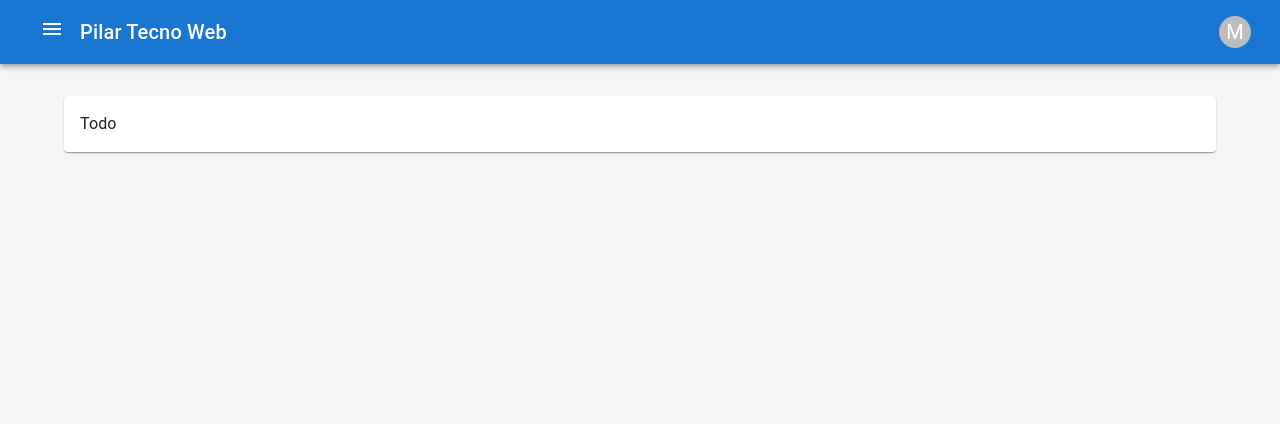
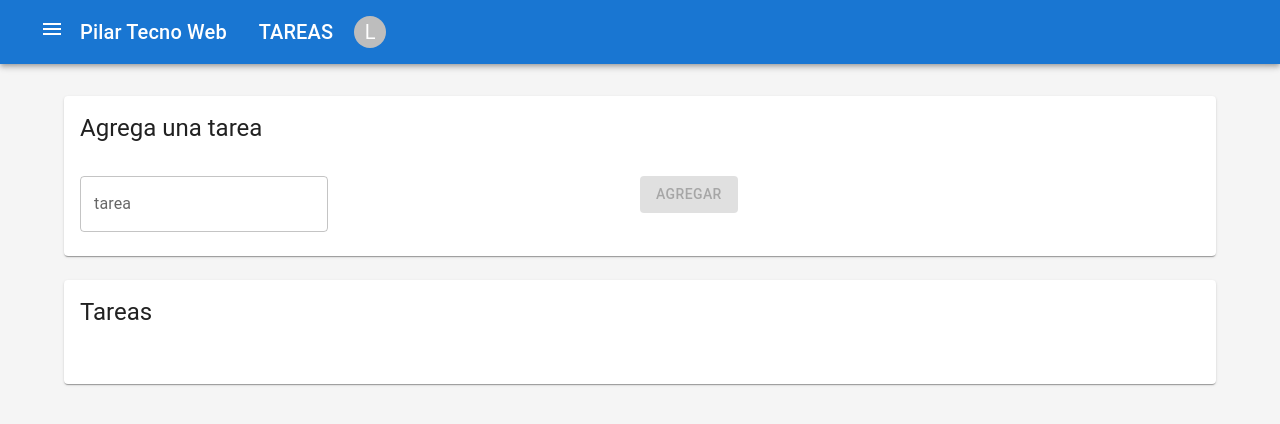
Before and after one commit to LautaroFS/React-Pilar-Tecno, a React (Create React App) app: page /todo in a window 1280 px wide. Shown: the top 424 px of the page. Built offline with nearby package versions, Linux system fonts and the light colour scheme.

Commit message:
Primera parte Tp2

```diff
--- a/package.json
+++ b/package.json
@@ -13,8 +13,11 @@
     "@testing-library/user-event": "^13.5.0",
     "react": "^18.2.0",
     "react-dom": "^18.2.0",
+    "react-redux": "^8.0.4",
     "react-router-dom": "^6.3.0",
     "react-scripts": "5.0.1",
+    "redux": "^4.2.0",
+    "uuidv4": "^6.2.13",
     "web-vitals": "^2.1.4"
   },
   "scripts": {
--- a/src/pages/FetchList/FetchList.js
+++ b/src/pages/FetchList/FetchList.js
@@ -1,7 +1,17 @@
-import React from 'react';
+import React, { useEffect } from 'react';
 import { Grid, Paper, Box } from '@mui/material';
+import { useSelector, useDispatch } from 'react-redux';
+import { appSelector, appActions } from '../../redux/appRedux';
+
 
 const FetchList = () => {
+
+	const dispatch = useDispatch()
+
+	useEffect(()=>{
+		dispatch(appActions.setPageTitle("LISTAS"))
+	},[])
+
 	return (
 		<Grid container spacing={3}>
 			<Grid item xs={12}>
--- a/src/pages/dashboard/Dashboard.js
+++ b/src/pages/dashboard/Dashboard.js
@@ -1,8 +1,17 @@
-import React from 'react';
+import React, {useEffect} from 'react';
 import { Grid, Paper, Box } from '@mui/material';
 import Card from '../Card/Card.js'
+import { useSelector, useDispatch } from 'react-redux';
+import { appSelector, appActions } from '../../redux/appRedux';
 
 const Dashboard = () => {
+
+	const dispatch = useDispatch()
+
+	useEffect(()=>{
+		dispatch(appActions.setPageTitle("TABLERO"))
+	},[])
+
 	return (
 		<Grid container spacing={3}>
 			<Grid item xs={12}>
--- a/src/pages/layouts/DashboardLayout.js
+++ b/src/pages/layouts/DashboardLayout.js
@@ -1,5 +1,5 @@
 import React, { useEffect, useRef, useState } from 'react';
-import { Outlet, useLocation, useNavigate, Link as RouterLink} from 'react-router-dom';
+import { Outlet, useLocation, useNavigate, Link as RouterLink } from 'react-router-dom';
 import {
 	AppBar,
 	Toolbar,
@@ -17,11 +17,15 @@
 	Collapse,
 	Popover,
 	MenuItem as MenuItemMui,
+	Divider,
+	Stack,
 } from '@mui/material';
 import MenuIcon from "@mui/icons-material/Menu"
 import { drawerMenu, popMenu } from '../../constants/menu'
 import ExpandMoreIcon from '@mui/icons-material/ExpandMore'
 import ChevronRightIcon from '@mui/icons-material/ChevronRight'
+import { useSelector, useDispatch } from 'react-redux';
+import { appSelector, appActions } from '../../redux/appRedux';
 
 const drawerWidth = 280
 
@@ -147,7 +151,7 @@
 				onClick={() => setOpen(true)}
 				ref={menuRef}
 			>
-				<Avatar sx={{ width: 32, height: 32 }}>M</Avatar>
+				<Avatar sx={{ width: 32, height: 32 }}>L</Avatar>
 			</IconButton>
 			<MenuPopover open={open} onClose={() => setOpen(false)}
 				anchorEl={menuRef.current} sx={{
@@ -168,7 +172,11 @@
 }
 
 const DashboardLayoutt = () => {
+
 	const [open, setOpen] = useState(false)
+	const dispatch = useDispatch()
+	const pageTitle = useSelector(appSelector.pageTitle)
+
 	return (
 		<Box sx={{ display: 'flex' }}>
 			<AppBar position="absolute">
@@ -180,6 +188,7 @@
 					<Box px={2} sx={{ corsor: 'pointer' }} >
 						<MenuIcon sx={{ color: 'white' }} onClick={() => setOpen(true)} />
 					</Box>
+					<Stack direction="row" spacing={2} >
 						<Typography
 							component="h1"
 							variant="h6"
@@ -189,7 +198,18 @@
 						>
 							Pilar Tecno Web
 						</Typography>
-					<PopMenu/>
+						<Divider orientacion="vertical" variant="middle" flexItem sx={{ color: "white" }} />
+						<Typography
+							component="h1"
+							variant="h6"
+							color="inherit"
+							noWrap
+							sx={{ flexGrow: 1 }}
+						>
+							{pageTitle}
+						</Typography>
+					</Stack>
+					<PopMenu />
 				</Toolbar>
 			</AppBar>
 			<SideMenu open={open} onClose={() => setOpen(false)} />
--- a/src/pages/todo/Todo.js
+++ b/src/pages/todo/Todo.js
@@ -1,13 +1,81 @@
-import React from 'react';
-import { Grid, Paper, Box } from '@mui/material';
+import React, { useState, useEffect } from 'react';
+import { Grid, Paper, Box, Card, CardHeader, CardContent, Stack, TextField, Button, Typography, Checkbox } from '@mui/material';
+import { useSelector, useDispatch } from "react-redux";
+import { appSelector, appActions } from "../../redux/appRedux";
+import { v4 as uuid } from 'uuid';
 
 const Todo = () => {
+
+	const dispatch = useDispatch()
+	const todo = useSelector(appSelector.todo)
+	const [text, setText] = useState(null)
+
+	useEffect(()=>{
+		dispatch(appActions.setPageTitle("TAREAS"))
+	},[])
+
+	const addTask = async () => {
+		dispatch(appActions.addTodo({ text: text, id: uuid() }))
+		await setText(prev => '')
+	}
+
+	const handleChange = (e) => {
+		setText(e.target.value)
+	}
+
+	const handleChecked = (e, id) => {
+		dispatch(appActions.setCompletedTodo({ id, completed: e.target.checked }))
+	}
+
+	const delTask = async (id) => {
+		dispatch(appActions.deleteTodo(id))
+	}
+
 	return (
 		<Grid container spacing={3}>
-			<Grid item xs={12}>
-				<Paper sx={{ p: 2 }}>
-					<Box>Todo</Box>
-				</Paper>
+			<Grid item md={12} xs={12}>
+				<Card>
+					<CardHeader title="Agrega una tarea" />
+					<CardContent>
+						<Grid container >
+							<Grid item md={6}>
+								<TextField value={text} label="tarea" variant="outlined"
+									onChange={handleChange} />
+							</Grid>
+							<Grid item md={6}>
+								<Button disabled={!text} variant="contained"
+									onClick={() => addTask()}>Agregar</Button>
+							</Grid>
+						</Grid>
+					</CardContent>
+				</Card>
+			</Grid>
+			<Grid item md={12} xs={12}>
+				<Card>
+					<CardHeader title="Tareas" />
+					<CardContent>
+						{todo.map((t, index) =>
+						(
+							<Stack key={t.id} sx={{ justifyContent: 'space-between' }}
+								direction='row'>
+								<Grid item md={1}>
+									<Checkbox onChange={e => handleChecked(e, t.id)} />
+								</Grid>
+								<Grid item md={9} sx={{ pt: 1 }}>
+									<Typography sx={{
+										fontSize: 18,
+										fontWeight: 700
+									}}>{t.text}</Typography>
+								</Grid>
+								<Grid item md={2}>
+									<Button variant="contained"
+										onClick={() => delTask(t.id)}>Eliminar</Button>
+								</Grid>
+							</Stack>
+						)
+						)}
+					</CardContent>
+				</Card>
 			</Grid>
 		</Grid>
 	);
--- /dev/null
+++ b/src/redux/appRedux.js
@@ -0,0 +1,79 @@
+//Constants
+const ADD_TODO = "ADD_TODO";
+const COMPLETE_TODO = "COMPLETE_TODO";
+const DELETE_TODO = "DELETE_TODO";
+const SET_PAGE_NAME = "SET_PAGE_NAME"
+
+//State Inicial
+const stateInitial = {
+    pageTitle: "",
+    todo: [],
+}
+
+//Selectores
+export const appSelector = {
+    todo: (state) => state.todo,
+    pageTitle: (state) => state.pageTitle
+}
+
+//Actions
+export const appActions = {
+    setPageTitle: (title) => ({
+        type: SET_PAGE_NAME,
+        title,
+    }),
+    addTodo: (payload) => ({
+        type: ADD_TODO,
+        payload,
+    }),
+    setCompletedTodo: (payload) => ({
+        type: COMPLETE_TODO,
+        payload,
+    }),
+    deleteTodo: (id) => ({
+        type: DELETE_TODO,
+        id,
+    })
+}
+
+//Reducer
+export const appReducer = (state = stateInitial, action) => {
+    switch (action.type) {
+        case SET_PAGE_NAME:
+            return {
+                ...state,
+                pageTitle: action.title
+            }
+        case ADD_TODO:
+            return {
+                ...state,
+                todo: [...state.todo,
+                {
+                    id: action.payload.id,
+                    text: action.payload.text,
+                    completed: false
+                }
+                ]
+            }
+        case COMPLETE_TODO:
+            return {
+                ...state,
+                todo: state.todo.map((t) => {
+                    if (t.id === action.payload.id) {
+                        return {
+                            ...t,
+                            completed: action.payload.completed
+                        }
+                    }
+                    return t
+                })
+            }
+        case DELETE_TODO:
+            return {
+                ...state,
+                todo: state.todo.filter(t => t.id !== action.id)
+            }
+        default:
+            return state;
+    }
+}
--- /dev/null
+++ b/src/redux/store.js
@@ -0,0 +1,4 @@
+import { createStore } from 'redux';
+import { appReducer } from "./appRedux"
+const store = createStore(appReducer)
+export default store;
```
Also changed, not shown: src/index.js (+5 -2 lines), 1 other file (tests, documents, lock files or other folders). Lines whose indentation alone changed are shown as unchanged.
